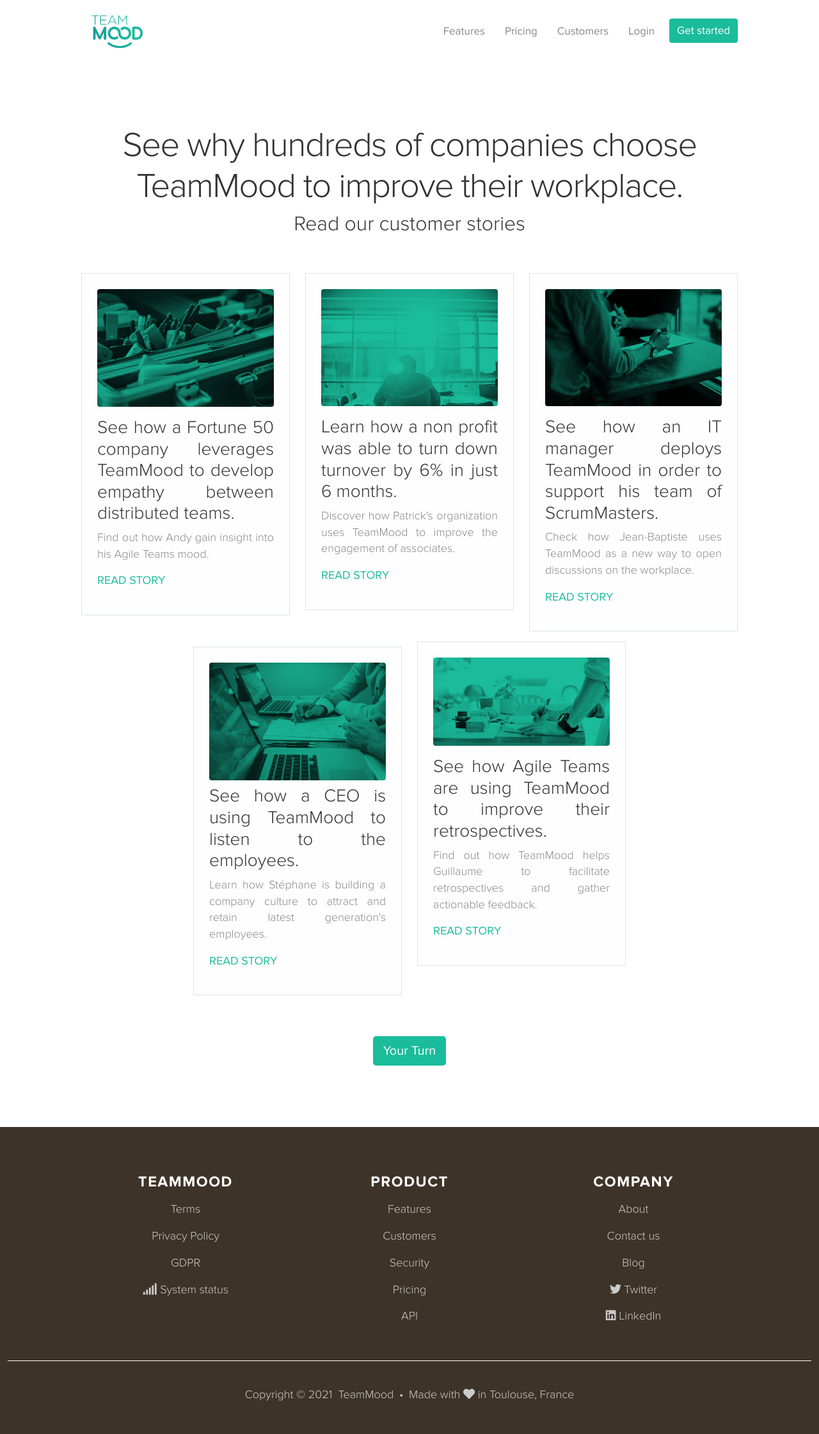
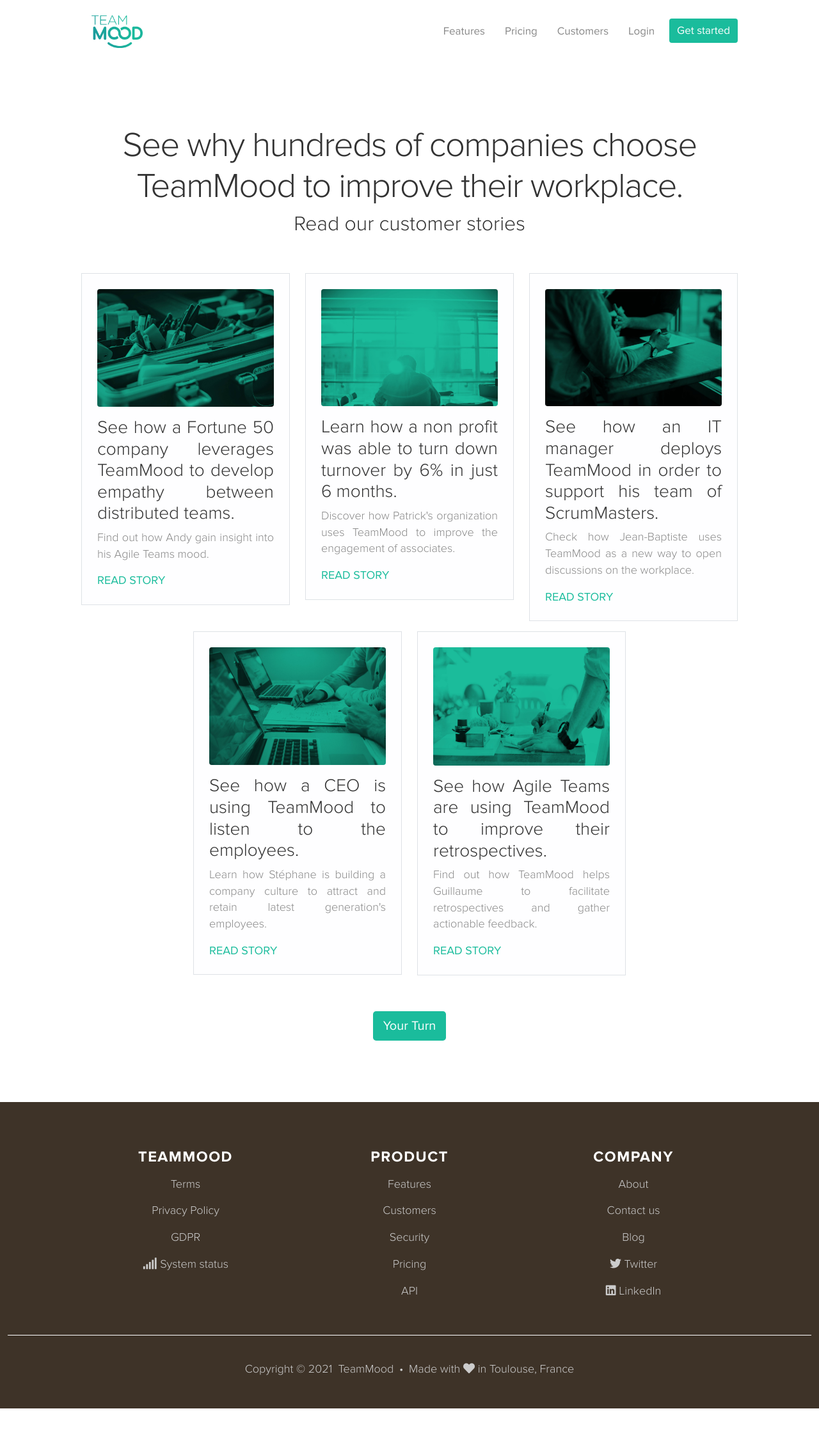
Before and after one commit to TeamMood/landing-page, a Jekyll site: the page built from en/success/index.html, in a window 1280 px wide. Shown: the whole page at 64% size. Built offline with Jekyll 4.4.1, drawn with Linux system fonts in a browser that asks for light colours; nearby versions of some CDN libraries; comment, search, counter and statistics services are not loaded; after the commit the page ends 2202 px from its top, so only the background shows below that.

Commit message:
story card image size et responsive correction

```diff
--- a/en/success/index.html
+++ b/en/success/index.html
@@ -22,16 +22,20 @@
 <div class="container">
     <div class="row">
         <div class="col-md-4 my-2">
-            <div class="story p-4 border text-justify">
-                <img class="img-fluid rounded mb-3" src="/images/success/postits.jpg">
+            <div class="story p-4 pb-2 border text-justify">
+                <div class="text-center">
+                    <img class="img-fluid rounded mb-3" src="/images/success/postits.jpg">
+                </div>
                 <h3>See how a Fortune 50 company leverages TeamMood to develop empathy between distributed teams.</h3>
                 <p>Find out how Andy gain insight into his Agile Teams mood.</p>
                 <p><strong><a href="/wp-content/uploads/2019/01/Success-story-agile-team-en.pdf">READ STORY</a></strong></p>
             </div>
         </div>
         <div class="col-md-4 my-2">
-            <div class="story p-4 border text-justify">
-                <img class="img-fluid rounded mb-3" src="/images/success/working.jpg">
+            <div class="story p-4 pb-2 border text-justify">
+                <div class="text-center">
+                    <img class="img-fluid rounded mb-3" src="/images/success/working.jpg">
+                </div>
                 <h3>Learn how a non profit was able to turn down turnover by 6% in just 6 months.</h3>
                 <p>Discover how Patrick's organization uses TeamMood to improve the engagement of associates.</p>
                 <p><strong><a href="/wp-content/uploads/2019/01/Success-story-Ascension-en.pdf">READ STORY</a></strong></p>
@@ -39,8 +43,10 @@
         </div>
 
         <div class="col-md-4 my-2">
-            <div class="story p-4 border text-justify">
-                <img class="img-fluid rounded mb-3" src="/images/success/watch.jpg">
+            <div class="story p-4 pb-2 border text-justify">
+                <div class="text-center">
+                    <img class="img-fluid rounded mb-3" src="/images/success/watch.jpg">
+                </div>
                 <h3>See how an IT manager deploys TeamMood in order to support his team of ScrumMasters.</h3>
                 <p>Check how Jean-Baptiste uses TeamMood as a new way to open discussions on the workplace.</p>
                 <p><strong><a href="/wp-content/uploads/2019/01/Success-story-scrum-masters-en.pdf">READ STORY</a></strong></p>
@@ -48,9 +54,11 @@
         </div>
     </div>
     <div class="row justify-content-center">
-        <div class="col-md-4 my-3">
-            <div class="story p-4 border text-justify">
-                <img class="img-fluid rounded mb-2" src="/images/success/computers.jpg">
+        <div class="col-md-4 my-2">
+            <div class="story p-4 pb-2 border text-justify">
+                <div class="text-center">
+                    <img class="img-fluid rounded mb-3" src="/images/success/computers.jpg">
+                </div>
                 <h3>See how a CEO is using TeamMood to listen to the employees.</h3>
                 <p>Learn how Stéphane is building a company culture to attract and retain latest generation's employees.</p>
                 <p><strong><a href="/wp-content/uploads/2019/01/Success-story-Fioulmarket-en.pdf">READ STORY</a></strong></p>
@@ -58,8 +66,10 @@
         </div>
 
         <div class="col-md-4 my-2">
-            <div class="story p-4 border text-justify">
-                <img class="img-fluid rounded mb-3" src="/images/success/lunch.jpg">
+            <div class="story p-4 pb-2 border text-justify">
+                <div class="text-center">
+                    <img class="img-fluid rounded mb-3" src="/images/success/lunch.jpg">
+                </div>
                 <h3>See how Agile Teams are using TeamMood to improve their retrospectives.</h3>
                 <p>Find out how TeamMood helps Guillaume to facilitate retrospectives and gather actionable feedback.</p>
                 <p><strong><a href="/wp-content/uploads/2019/01/Success-story-banque-en.pdf">READ STORY</a></strong></p>
--- a/fr/securite/index.html
+++ b/fr/securite/index.html
@@ -39,8 +39,8 @@
 
     <h2 id="Reporting+Incidents">Signaler des incidents </h2>
 
-    <p>Avez-vous remarqué un abus, une mauvaise utilisation ou un incident avec votre compte, ou avez-vous identifié une vulnérabilité dans nos systèmes ? </p>
-    <p>Nous prendrons vos commentaires très au sérieux : écrivez par email à <a href="mailto:contact@teammood.com">contact@teammood.com</a>. Nous <strong>répondrons</strong> dans tous les cas et <strong>travaillerons avec vous pour corriger la situation</strong>.</p>
+    <p>Avez-vous remarqué un abus, un mauvais usage ou un incident avec votre compte, ou avez-vous identifié une vulnérabilité dans nos systèmes ? </p>
+    <p>Nous prendrons vos commentaires très au sérieux : écrivez-nous à <a href="mailto:contact@teammood.com">contact@teammood.com</a>. Nous <strong>répondrons</strong> dans tous les cas et <strong>travaillerons avec vous pour corriger la situation</strong>.</p>
 
 
     <h2 id="Questions">Des questions?</h2>
```
Also changed, not shown: fr/clients/index.html (+12 -6 lines), css/style.css, images/success/lunch.jpg.
